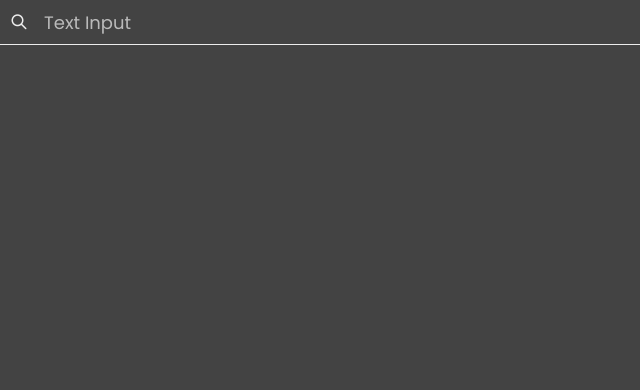
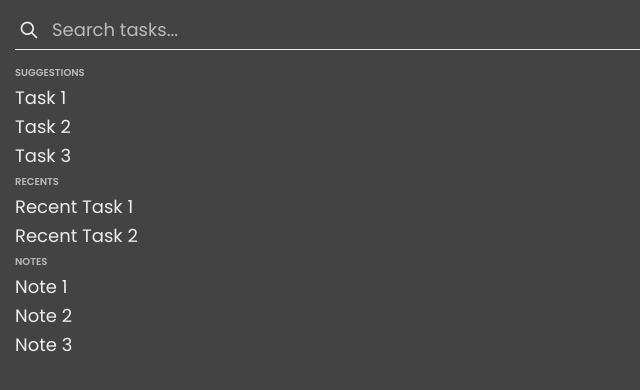
Before and after one commit to h4ck3r-04/beam, an Electron app: page src/index.html in a window 800 px wide. Shown: the whole page, without its empty margins (0-640 px from the left). Drawn offline with Linux system fonts and the light colour scheme.

Commit message:
search working from dummy data, to work on not found container

```diff
--- a/src/index.css
+++ b/src/index.css
@@ -1,4 +1,4 @@
-@import url('https://fonts.googleapis.com/css2?family=Poppins:ital,wght@0,100;0,200;0,300;0,400;0,500;0,600;0,700;0,800;0,900;1,100;1,200;1,300;1,400;1,500;1,600;1,700;1,800;1,900&display=swap');
+@import url('https://fonts.googleapis.com/css2?family=Poppins:wght@100;400;600;700&display=swap');
 
 :root {
   --foreground: #ededed;
@@ -7,18 +7,21 @@
 }
 
 * {
+  margin: 0;
+  padding: 0;
+  box-sizing: border-box;
   font-family: var(--font-family);
   color: var(--foreground);
   font-size: var(--font-size);
 }
 
 body, html {
-  margin: 0;
-  padding: 0;
+  height: 100%;
+  width: 100%;
   display: flex;
   justify-content: center;
-  align-items: center;
-  height: 100vh;
+  align-items: flex-start;
+  flex-direction: column;
   overflow: hidden;
 }
 
@@ -26,8 +29,17 @@ body, html {
   background: rgba(0, 0, 0, 0.738);
   backdrop-filter: blur(200px);
   -webkit-backdrop-filter: blur(200px);
-  height: 100vh;
-  width: 100vw;
+  width: 100%;
+  height: 100%;
+  padding: 10px 15px;
+  overflow-y: auto;
+}
+
+p {
+  text-transform: uppercase;
+  font-size: 10px;
+  font-weight: 600;
+  opacity: 0.7;
 }
 
 .input-container {
@@ -35,31 +47,66 @@ body, html {
   width: 100%;
   height: 40px;
   display: flex;
-  flex-direction: row;
   align-items: center;
-  justify-content: flex-start;
-  padding: 2px 10px;
-  border-bottom: 0.1px solid var(--foreground);
+  padding: 2px 4px;
+  border-bottom: 0.2px solid var(--foreground);
+  margin-bottom: 15px;
 }
 
 .input-container i {
   margin-right: 8px;
+  font-size: 20px;
+  color: var(--foreground);
 }
 
 .input {
   background: transparent;
   border: none;
-  width: 90%;
-  padding: 0 8px;
-  outline: none;
-}
-
-.input:focus {
+  width: 100%;
+  padding: 0 5px;
   outline: none;
   color: var(--foreground);
+  font-size: inherit;
 }
 
 .input::placeholder {
   color: var(--foreground);
   opacity: 0.7;
 }
+
+.list {
+  display: flex;
+  flex-direction: column;
+  align-items: flex-start;
+  margin-top: 3px;
+  margin-bottom: 3px;
+}
+
+.items {
+  list-style: none;
+  margin-bottom: 2px;
+  animation: fadeIn 0.5s ease-in-out;
+}
+
+@keyframes fadeIn {
+  from {
+    opacity: 0;
+    transform: translateY(-2px);
+    -webkit-transform: translateY(-2px);
+    -moz-transform: translateY(-2px);
+    -ms-transform: translateY(-2px);
+    -o-transform: translateY(-2px);
+}
+  to {
+    opacity: 1;
+    transform: translateY(0);
+  }
+}
+
+.not-found-container {
+  display: none;
+  text-align: center;
+  color: var(--foreground);
+  font-size: 16px;
+  margin-top: 20px;
+}
--- a/src/index.html
+++ b/src/index.html
@@ -1,5 +1,5 @@
 <!DOCTYPE html>
-<html>
+<html lang="en">
   <head>
     <meta charset="UTF-8" />
     <title>Beam</title>
@@ -10,8 +10,106 @@
     <div class="app-container">
       <div class="input-container">
         <i class="ti ti-search"></i>
-        <input type="text" class="input" placeholder="Text Input">
+        <input type="text" class="input" placeholder="Search tasks..." oninput="search_item()">
+      </div>
+
+      <div class="section-container" id="suggestions-section">
+        <p id="suggestions-title">Suggestions</p>
+        <ul class="list" id="suggestions-list">
+        </ul>
+      </div>
+
+      <div class="section-container" id="recents-section">
+        <p id="recents-title">Recents</p>
+        <ul class="list" id="recents-list">
+        </ul>
+      </div>
+
+      <div class="section-container" id="notes-section">
+        <p id="notes-title">Notes</p>
+        <ul class="list" id="notes-list">
+        </ul>
+      </div>
+
+      <div id="not-found" class="not-found-container" style="display: none;">
+        <p>No tasks found in any section</p>
       </div>
     </div>
   </body>
+
+  <script>
+    const suggestions = ["Task 1", "Task 2", "Task 3"];
+    const recents = ["Recent Task 1", "Recent Task 2"];
+    const notes = ["Note 1", "Note 2", "Note 3"];
+
+    function loadSections() {
+      loadSection("suggestions", suggestions);
+      loadSection("recents", recents);
+      loadSection("notes", notes);
+    }
+
+    function loadSection(sectionName, items) {
+      const sectionList = document.getElementById(`${sectionName}-list`);
+      const sectionContainer = document.getElementById(`${sectionName}-section`);
+      const notFound = document.getElementById("not-found");
+
+      sectionList.innerHTML = '';
+
+      if (items.length > 0) {
+        items.forEach(item => {
+          const li = document.createElement('li');
+          li.className = 'items';
+          li.textContent = item;
+          sectionList.appendChild(li);
+        });
+
+        sectionContainer.style.display = 'block';
+      } else {
+        sectionContainer.style.display = 'none';
+      }
+
+      checkNotFound();
+    }
+
+    function checkNotFound() {
+      const sections = document.querySelectorAll('.section-container');
+      let allEmpty = true;
+
+      sections.forEach(section => {
+        const sectionList = section.querySelector('.list');
+        const sectionTitle = section.querySelector('p');
+
+        if (sectionList && sectionList.children.length > 0) {
+          allEmpty = false;
+          sectionTitle.style.display = 'block';
+        } else {
+          sectionTitle.style.display = 'none';
+        }
+      });
+
+      const notFound = document.getElementById("not-found");
+      if (allEmpty) {
+        notFound.style.display = 'flex';
+      } else {
+        notFound.style.display = 'none';
+      }
+    }
+
+    function search_item() {
+      let input = document.querySelector('.input').value.toLowerCase();
+      let items = document.querySelectorAll('.items');
+
+      items.forEach(item => {
+        if (!item.textContent.toLowerCase().includes(input)) {
+          item.style.display = "none";
+        } else {
+          item.style.display = "list-item";
+        }
+      });
+
+      checkNotFound();
+    }
+
+    window.onload = loadSections;
+  </script>
 </html>
--- a/src/index.js
+++ b/src/index.js
@@ -29,6 +29,10 @@ function createWindow() {
   win.loadFile(path.join(__dirname, 'index.html'));
 
   win.on('blur', () => {
+    win.hide();
+  });
+
+  globalShortcut.register('Escape', () => {
     win.hide();
   });
 }
```
